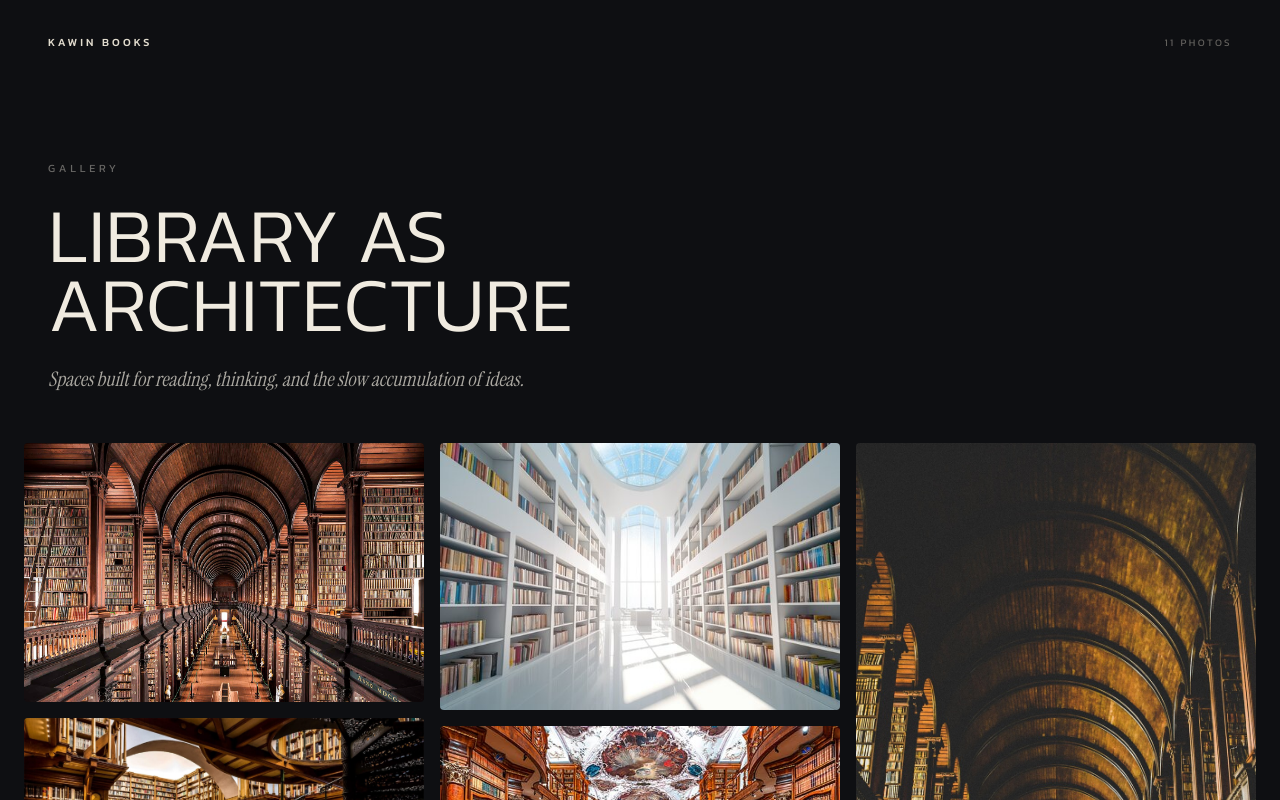
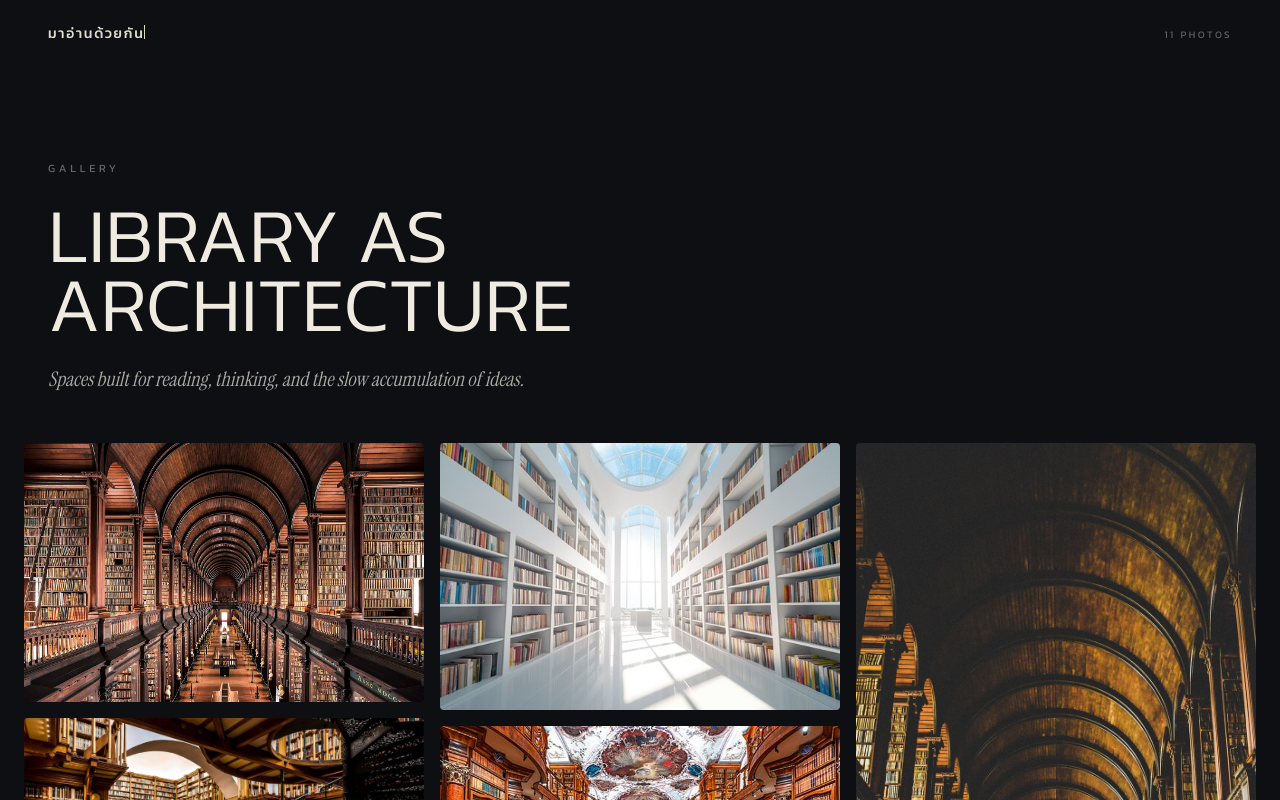
Before and after one commit to kawin05/books, a Next.js app: page /gallery in a window 1280 px wide. Shown: the top 800 px of the page. Built offline with nearby package versions, Linux system fonts and the light colour scheme.

Commit message:
feat: typewriter text animation replacing 'Kawin Books' nav link
- New TypewriterText component: types 'Let's read together' / 'มาอ่านด้วยกัน'
- Alternates EN/TH phrases with type-delete loop
- Replaces nav link in home, book page, gallery, and 404

```diff
--- a/app/books/[slug]/[[...lang]]/page.tsx
+++ b/app/books/[slug]/[[...lang]]/page.tsx
@@ -7,6 +7,7 @@ import { LanguageLink } from '@/components/LanguageLink'
 import { ScrollReveal } from '@/components/ScrollReveal'
 import { ThemeToggle } from '@/components/ThemeToggle'
 import { FullscreenButton } from '@/components/FullscreenButton'
+import { TypewriterText } from '@/components/TypewriterText'
 import { buttonVariants } from '@/components/ui/button'
 import { cn } from '@/lib/utils'
 
@@ -75,15 +76,7 @@ export default async function BookPage({ params }: BookPageProps) {
   return (
     <main className="grain relative min-h-screen overflow-hidden">
       <nav className="fixed top-0 left-0 right-0 z-40 flex items-center justify-between px-6 py-6 mix-blend-difference sm:px-12">
-        <Link
-          href="/"
-          className={cn(
-            buttonVariants({ variant: 'ghost', size: 'sm' }),
-            'px-0 font-display text-[11px] uppercase tracking-[0.28em] text-accent-cream hover:bg-transparent hover:text-accent-cream/70'
-          )}
-        >
-          Kawin Books
-        </Link>
+        <TypewriterText />
         <div className="flex items-center gap-6">
           {hasOtherLang && (
             <LanguageLink
--- a/app/gallery/page.tsx
+++ b/app/gallery/page.tsx
@@ -1,7 +1,6 @@
 import Link from 'next/link'
 import type { Metadata } from 'next'
-import { buttonVariants } from '@/components/ui/button'
-import { cn } from '@/lib/utils'
+import { TypewriterText } from '@/components/TypewriterText'
 
 export const metadata: Metadata = {
   title: 'Gallery',
@@ -26,15 +25,7 @@ export default function GalleryPage() {
   return (
     <main className="min-h-screen bg-bg text-text-primary">
       <nav className="fixed top-0 left-0 right-0 z-40 flex items-center justify-between px-6 py-6 mix-blend-difference sm:px-12">
-        <Link
-          href="/"
-          className={cn(
-            buttonVariants({ variant: 'ghost', size: 'sm' }),
-            'px-0 font-display text-[11px] uppercase tracking-[0.28em] text-accent-cream hover:bg-transparent hover:text-accent-cream/70'
-          )}
-        >
-          Kawin Books
-        </Link>
+        <TypewriterText />
         <span className="font-display text-[10px] uppercase tracking-[0.24em] text-text-muted">
           {photos.length} Photos
         </span>
--- a/app/not-found.tsx
+++ b/app/not-found.tsx
@@ -1,5 +1,6 @@
 import Link from 'next/link'
 import { ThemeToggle } from '@/components/ThemeToggle'
+import { TypewriterText } from '@/components/TypewriterText'
 import { buttonVariants } from '@/components/ui/button'
 import { cn } from '@/lib/utils'
 
@@ -7,9 +8,7 @@ export default function NotFound() {
   return (
     <main className="grain relative flex min-h-screen flex-col bg-bg text-text-primary">
       <nav className="fixed left-0 right-0 top-0 z-40 flex items-center justify-between px-6 py-6 mix-blend-difference sm:px-12">
-        <Link href="/" className="font-display text-sm font-medium uppercase tracking-widest text-accent-cream">
-          Kawin
-        </Link>
+        <TypewriterText />
         <div className="flex items-center gap-6">
           <span className="font-display text-xs uppercase tracking-widest text-text-muted">
             404
--- a/components/HomeClient.tsx
+++ b/components/HomeClient.tsx
@@ -7,6 +7,7 @@ import { BookCard, stagger } from '@/components/BookCard'
 import { Cursor } from '@/components/Cursor'
 import { ScrollReveal } from '@/components/ScrollReveal'
 import { ThemeToggle } from '@/components/ThemeToggle'
+import { TypewriterText } from '@/components/TypewriterText'
 import type { BookSummary } from '@/lib/books'
 
 interface HomeClientProps {
@@ -79,9 +80,7 @@ export function HomeClient({ books }: HomeClientProps) {
       <Cursor />
 
       <nav className="fixed top-0 left-0 right-0 z-40 flex items-center justify-between px-6 py-6 mix-blend-difference sm:px-12">
-        <Link href="/" className="font-display text-sm font-medium uppercase tracking-[0.28em] text-accent-cream">
-          Kawin Books
-        </Link>
+        <TypewriterText />
         <div className="hidden items-center gap-8 font-display text-[11px] uppercase tracking-[0.24em] text-text-secondary sm:flex">
           <a href="#library" className="transition-colors hover:text-accent-cream">
             Library
--- /dev/null
+++ b/components/TypewriterText.tsx
@@ -0,0 +1,49 @@
+'use client'
+
+import { useState, useEffect } from 'react'
+
+const PHRASES = [
+  "Let's read together",
+  'มาอ่านด้วยกัน',
+]
+
+export function TypewriterText() {
+  const [phraseIndex, setPhraseIndex] = useState(0)
+  const [charIndex, setCharIndex] = useState(0)
+  const [deleting, setDeleting] = useState(false)
+
+  useEffect(() => {
+    const phrase = PHRASES[phraseIndex]
+    const speed = deleting ? 40 : 80
+    const pause = !deleting && charIndex === phrase.length ? 2000 : 0
+
+    if (pause) {
+      const timer = setTimeout(() => setDeleting(true), pause)
+      return () => clearTimeout(timer)
+    }
+
+    const timer = setTimeout(() => {
+      if (deleting) {
+        if (charIndex === 0) {
+          setDeleting(false)
+          setPhraseIndex((i) => (i + 1) % PHRASES.length)
+        } else {
+          setCharIndex((i) => i - 1)
+        }
+      } else {
+        setCharIndex((i) => i + 1)
+      }
+    }, speed)
+
+    return () => clearTimeout(timer)
+  }, [charIndex, deleting, phraseIndex])
+
+  const phrase = PHRASES[phraseIndex]
+
+  return (
+    <span className="font-display text-sm font-medium tracking-[0.12em] text-accent-cream" aria-label={phrase}>
+      <span>{phrase.slice(0, charIndex)}</span>
+      <span className="inline-block w-[1px] h-[1em] -mb-[0.1em] bg-accent-cream animate-pulse" aria-hidden />
+    </span>
+  )
+}
```
